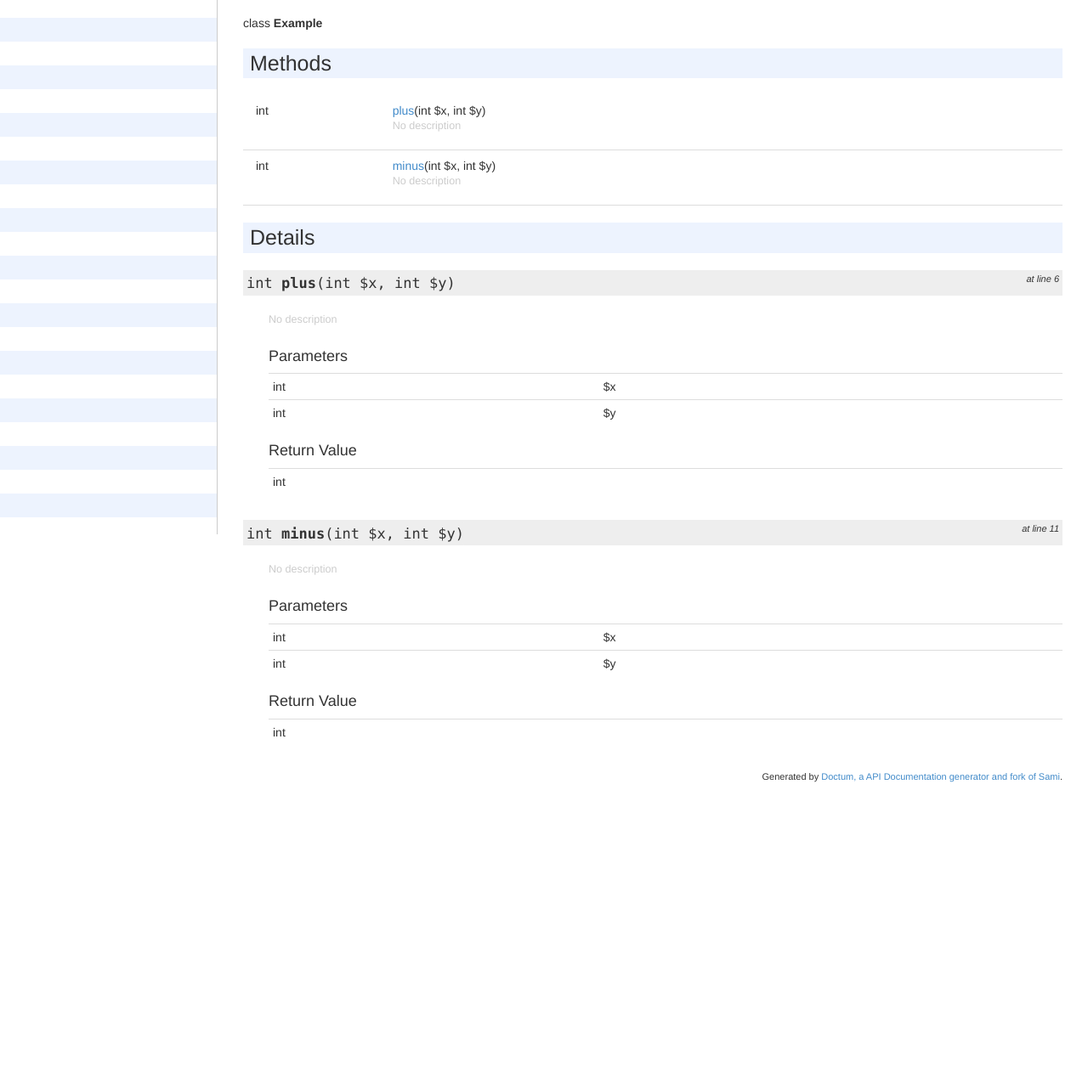
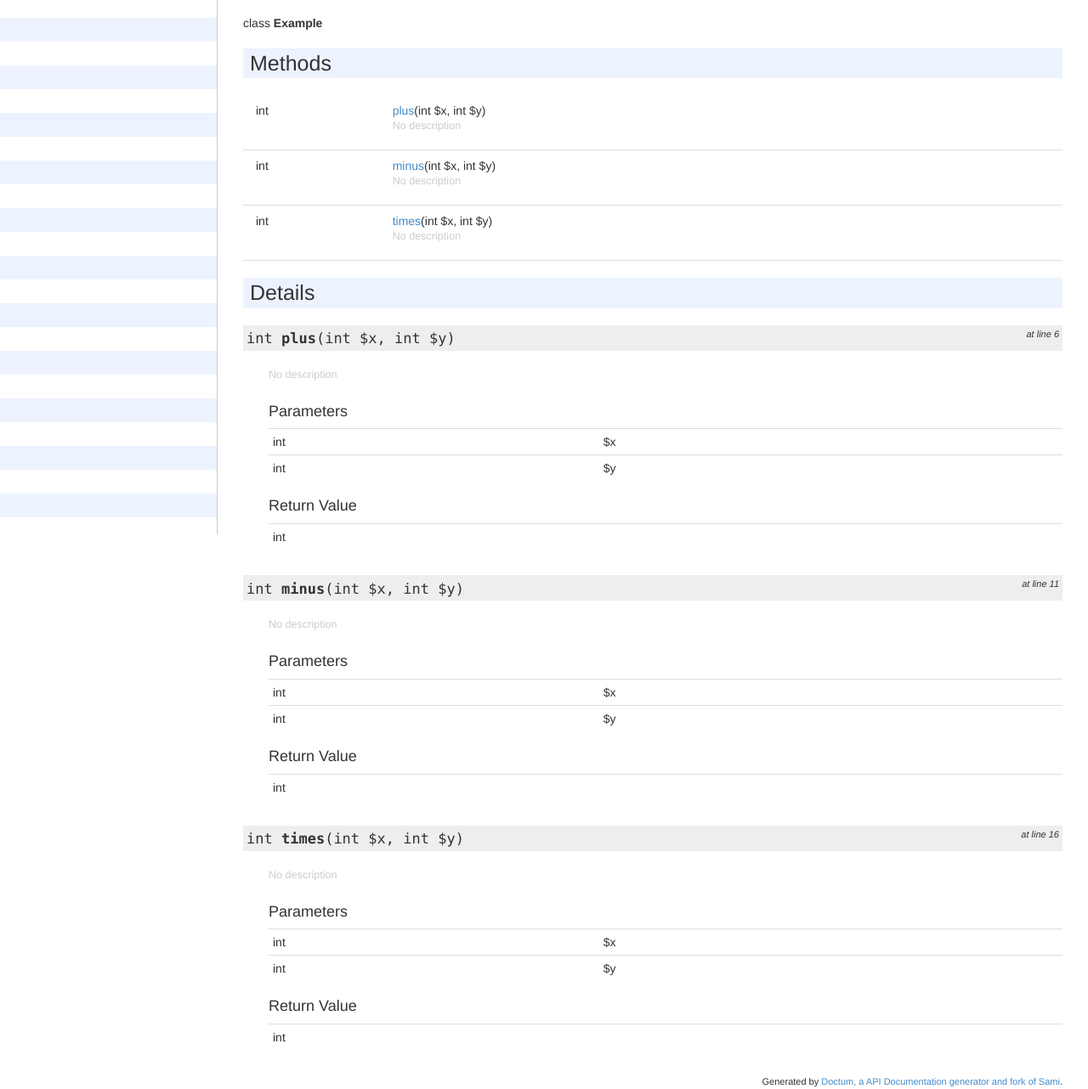
Before and after one commit to cable8mm/github, a plain HTML site: page Cable8mm/Github/Example.html in a window 1280 px wide. Shown: the part 171-1453 px from the top of the page at 85% size. Before the commit the page ends 1093 px from the top, so only its background shows below. Drawn offline with Linux system fonts and the light colour scheme.

Commit message:
deploy: 9b5a60a7c4a11add4bbe6b30dd038919e36a885d

```diff
--- a/Cable8mm/Github/Example.html
+++ b/Cable8mm/Github/Example.html
@@ -122,6 +122,17 @@
                                     </div>
                 <div class="col-md-2"></div>
             </div>
+                    <div class="row">
+                <div class="col-md-2 type">
+                    int
+                </div>
+                <div class="col-md-8">
+                    <a href="#method_times">times</a>(int $x, int $y)
+
+                                            <p class="no-description">No description</p>
+                                    </div>
+                <div class="col-md-2"></div>
+            </div>
             </div>
 
 
@@ -224,6 +235,54 @@
     </div>
 
             </div>
+                    <div class="method-item">
+                    <h3 id="method_times">
+        <div class="location">at line 16</div>
+        <code>                    int
+    <strong>times</strong>(int $x, int $y)
+        </code>
+    </h3>
+    <div class="details">
+
+
+
+        <div class="method-description">
+                            <p class="no-description">No description</p>
+
+        </div>
+        <div class="tags">
+                            <h4>Parameters</h4>
+
+                    <table class="table table-condensed">
+                    <tr>
+                <td>int</td>
+                <td>$x</td>
+                <td></td>
+            </tr>
+                    <tr>
+                <td>int</td>
+                <td>$y</td>
+                <td></td>
+            </tr>
+            </table>
+
+
+                            <h4>Return Value</h4>
+
+                    <table class="table table-condensed">
+        <tr>
+            <td>int</td>
+            <td></td>
+        </tr>
+    </table>
+
+
+
+
+                    </div>
+    </div>
+
+            </div>
             </div>
 
 
--- a/doctum-search.json
+++ b/doctum-search.json
@@ -1 +1 @@
-{"items":[{"t":"C","n":"Cable8mm\\Github\\Example","p":"Cable8mm/Github/Example.html","d":null,"f":{"n":"Cable8mm\\Github","p":"Cable8mm/Github.html"}},{"t":"M","n":"Cable8mm\\Github\\Example::plus","p":"Cable8mm/Github/Example.html#method_plus","d":null},{"t":"M","n":"Cable8mm\\Github\\Example::minus","p":"Cable8mm/Github/Example.html#method_minus","d":null},{"t":"N","n":"Cable8mm","p":"Cable8mm.html"},{"t":"N","n":"Cable8mm\\Github","p":"Cable8mm/Github.html"}]}
+{"items":[{"t":"C","n":"Cable8mm\\Github\\Example","p":"Cable8mm/Github/Example.html","d":null,"f":{"n":"Cable8mm\\Github","p":"Cable8mm/Github.html"}},{"t":"M","n":"Cable8mm\\Github\\Example::plus","p":"Cable8mm/Github/Example.html#method_plus","d":null},{"t":"M","n":"Cable8mm\\Github\\Example::minus","p":"Cable8mm/Github/Example.html#method_minus","d":null},{"t":"M","n":"Cable8mm\\Github\\Example::times","p":"Cable8mm/Github/Example.html#method_times","d":null},{"t":"N","n":"Cable8mm","p":"Cable8mm.html"},{"t":"N","n":"Cable8mm\\Github","p":"Cable8mm/Github.html"}]}
```
Also changed, not shown: doc-index.html (+3 -0 lines), 1 other file.
